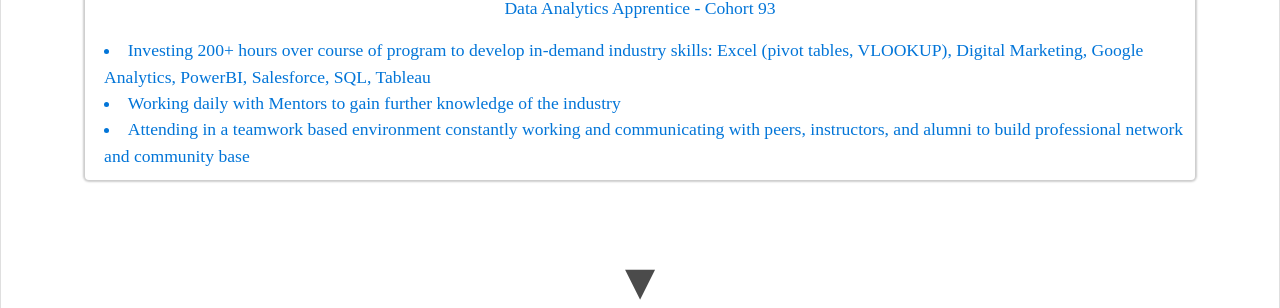
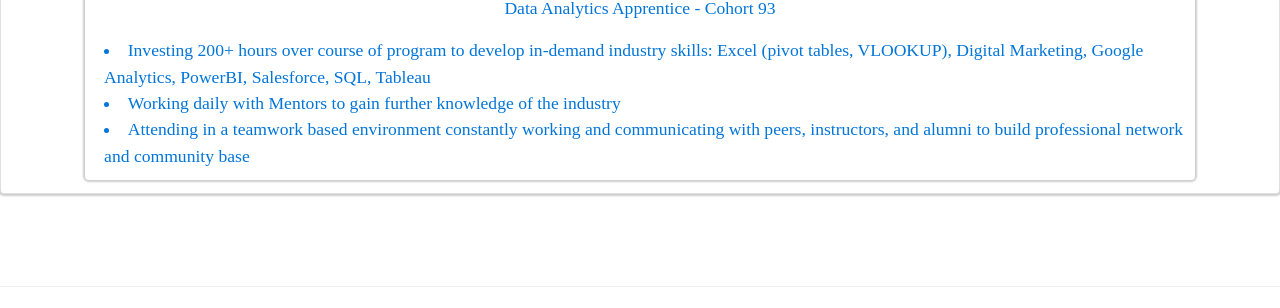
Before and after one commit to kungsiuchun/kungsiuchun.github.io, a plain HTML site: page index.html in a window 1280 px wide. Shown: the part 2302-2610 px from the top of the page. Drawn offline with nearby package versions, Linux system fonts and the light colour scheme; some packages are replaced by stand-ins of ours.

Commit message:
cancel catageory

```diff
--- a/index.html
+++ b/index.html
@@ -164,10 +164,10 @@
             <li class="nav-item">
                 <a class="nav-link" href="#experience">Experience</a>
             </li>
-
+<!--
             <li class="nav-item">
                 <a class="nav-link" href="#catagoery">Categories</a>
-            </li>
+            </li> -->
         </ul>
         <hr class="hidden-md-up">
     </div>
@@ -292,9 +292,9 @@
           </div>
           </div>
   </div>
-  <div class="card-inner">
+  <!-- <div class="card-inner">
     <a class="arrow-button" href="#catagoery">▼</a>
-    </div>
+    </div> -->
 </div>
 
 
```
